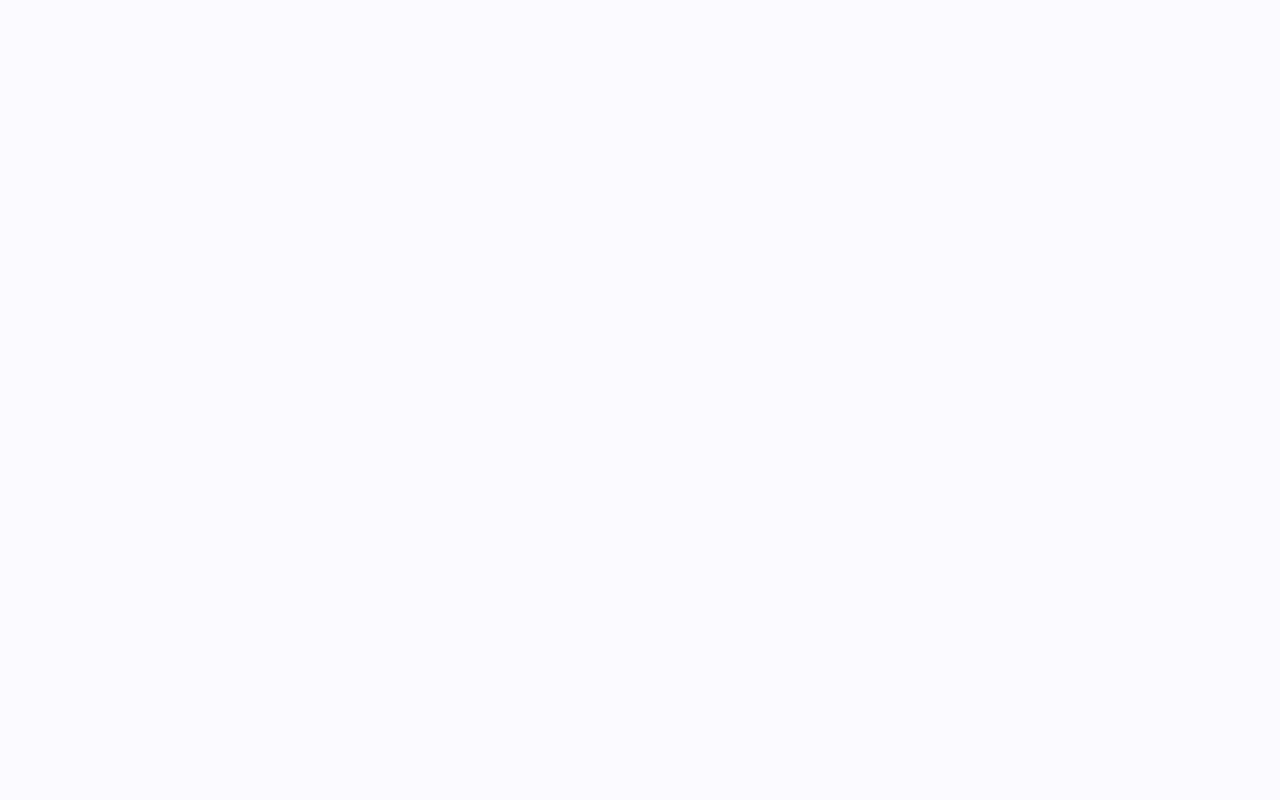
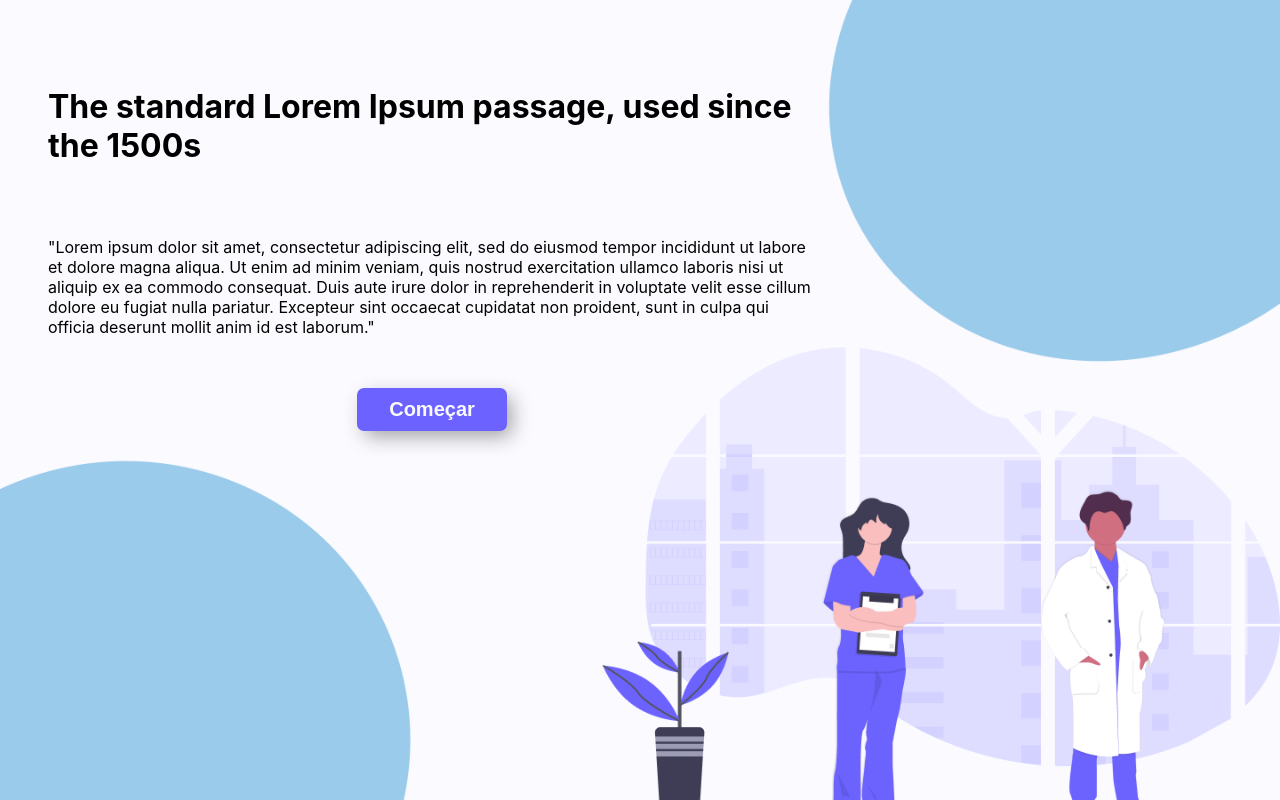
Before and after one commit to GustavoM96/mais-imune, a React (Create React App) app: page / in a window 1280 px wide. Built offline with nearby package versions, Linux system fonts and the light colour scheme.

Commit message:
@page/home

```diff
--- /dev/null
+++ b/src/pages/Home/index.jsx
@@ -0,0 +1,28 @@
+import React from "react";
+import { useHistory } from "react-router";
+import Button from "../../components/Button";
+
+import { Container } from "./styles";
+
+function Home() {
+  const history = useHistory();
+  return (
+    <Container>
+      <div>
+        <h1>The standard Lorem Ipsum passage, used since the 1500s</h1>
+        <p>
+          "Lorem ipsum dolor sit amet, consectetur adipiscing elit, sed do
+          eiusmod tempor incididunt ut labore et dolore magna aliqua. Ut enim ad
+          minim veniam, quis nostrud exercitation ullamco laboris nisi ut
+          aliquip ex ea commodo consequat. Duis aute irure dolor in
+          reprehenderit in voluptate velit esse cillum dolore eu fugiat nulla
+          pariatur. Excepteur sint occaecat cupidatat non proident, sunt in
+          culpa qui officia deserunt mollit anim id est laborum."
+        </p>
+        <Button text="Começar" handleClick={() => history.push("/login")} />
+      </div>
+    </Container>
+  );
+}
+
+export default Home;
--- /dev/null
+++ b/src/pages/Home/styles.js
@@ -0,0 +1,19 @@
+import styled from "styled-components";
+
+export const Container = styled.div`
+  width: 100vw;
+  height: 100vh;
+
+  background: url("/wallpaper.png");
+  background-size: cover;
+
+  div {
+    display: flex;
+    flex-direction: column;
+    justify-content: space-around;
+    align-items: center;
+    height: 50%;
+    width: 60%;
+    margin: 3rem;
+  }
+`;
--- a/src/routes/index.jsx
+++ b/src/routes/index.jsx
@@ -1,27 +1,21 @@
-/* eslint-disable react/jsx-no-comment-textnodes */
 import React from "react";
 import { Route, Switch } from "react-router";
 import UserVaccines from "../pages/UserVaccines";
 import Login from "../pages/Login";
 import Register from "../pages/Register";
 import Dashboard from "../pages/AdminDashboard";
+import Home from "../pages/Home";
 
 function routes() {
   return (
     <Switch>
-      <Route exact path="/" component="Welcome" />
+      <Route exact path="/" component={Home} />
       <Route path="/login" component={Login} />
       <Route path="/minhas_vacinas" component={UserVaccines} />
       <Route path="/registro" component={Register} />
-      <Route path="/home" component="Home" />
-      // usuario comum
-      <Route path="/minhas-vacinas" component="Vaccines" />
       <Route path="/vacinas-eletivas" component="VaccinesElectives" />
-      //profissional de saude
       <Route path="/registro-vacina" component="VaccineRegister" />
-      //admin
       <Route path="/dashboard" component={Dashboard} />
-      //error
       <Route component="404" />
     </Switch>
   );
```
Also changed, not shown: public/wallpaper.png (renamed from src/assets/Plano de fundo 2.png).
